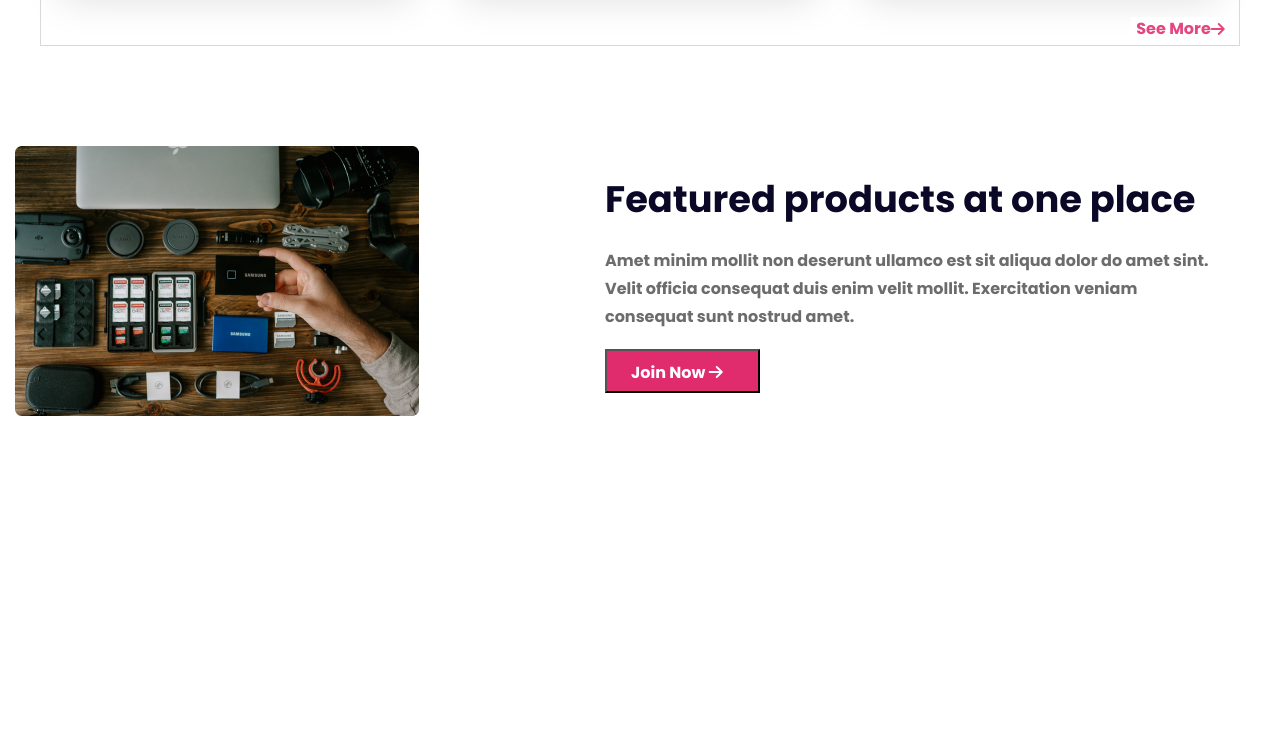
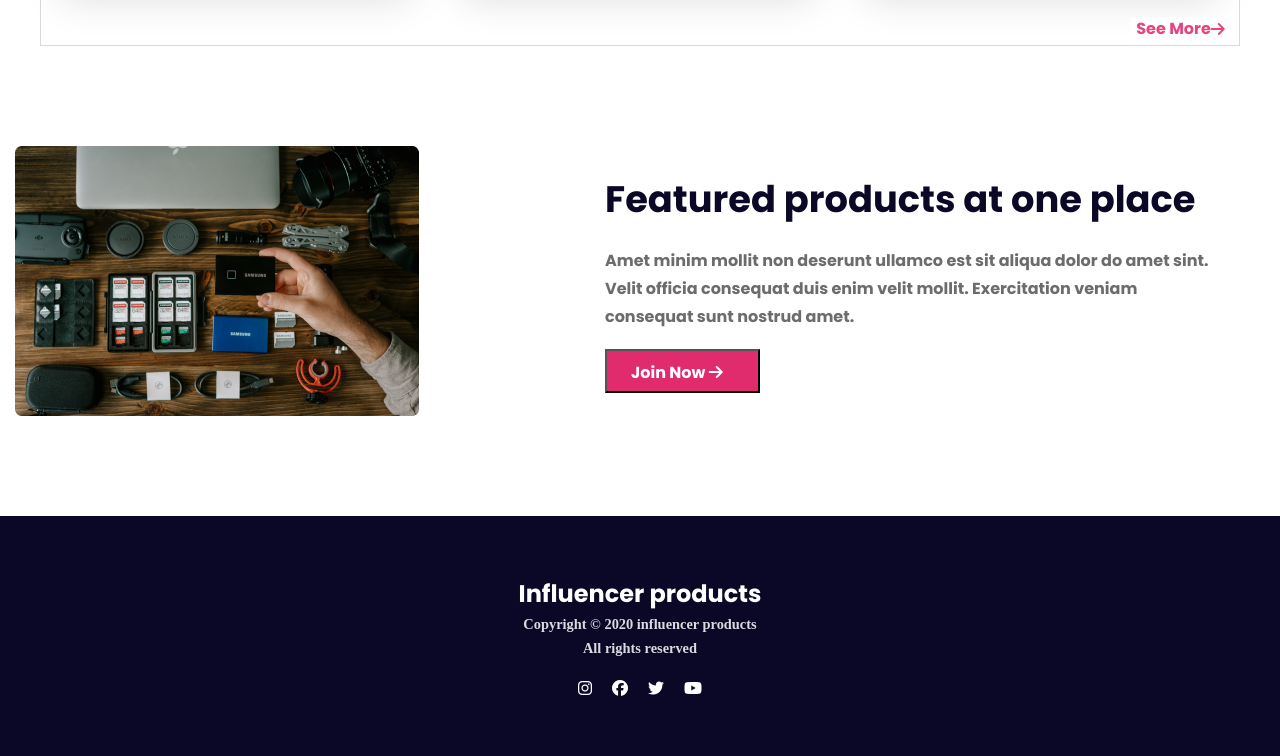
Before and after one commit to Ariful-Anik/Inluencer-responsive, a plain HTML site: page index.html in a window 1280 px wide. Shown: the part 2596-3352 px from the top of the page. Before the commit the page ends 3019 px from the top, so only its background shows below. Drawn offline with Linux system fonts and the light colour scheme.

Commit message:
footer added and complere

```diff
--- a/index.html
+++ b/index.html
@@ -206,6 +206,18 @@
         </div>
     </main>
 
-    <footer></footer>
+    <footer>
+      <div class="footer">
+        <h2>Influencer products </h2>
+        <p>Copyright © 2020  influencer products</p>
+        <p>All rights reserved</p>
+        <div class="footer-icon">
+          <i class="fa-brands fa-instagram"></i>
+          <i class="fa-brands fa-facebook"></i>
+          <i class="fa-brands fa-twitter"></i>
+          <i class="fa-brands fa-youtube"></i>
+        </div>
+      </div>
+    </footer>
   </body>
 </html>
--- a/styles/style.css
+++ b/styles/style.css
@@ -309,6 +309,48 @@ line-height: 24px;
 letter-spacing: 0px;
 text-align: left;
 }
+
+/* --------footer-------- */
+footer{
+  margin-top: 100px;
+}
+.footer{
+  max-width: 1440;
+  min-height: 240px;
+  display: flex;
+  flex-direction: column;
+  justify-content: center;
+
+  background-color: rgb(10, 8, 38);
+  margin: 0 auto;
+  color: white;
+}
+.footer h2{
+  color: rgb(255, 255, 255);
+font-family: Poppins;
+font-size: 1.5rem;
+font-weight: 700;
+line-height: 36px;
+letter-spacing: 0px;
+text-align: center;
+}
+
+.footer p{
+  color: rgb(217, 219, 225);
+  font-family: "Manrope";
+  font-size: 0.9rem;
+  font-weight: 700;
+  line-height: 24px;
+  letter-spacing: 0%;
+  text-align: center;
+}
+
+.footer-icon {
+  display: flex;
+  justify-content: center;
+  margin-top: 20px;
+  gap: 20px;
+}
 /* ----------responsive----------- */
 
 @media screen and (max-width: 576px) {
@@ -379,7 +421,7 @@ text-align: left;
 
   /* ---------featured--------- */
   .featured{
-    flex-direction: column-reverse;                    ;
+    flex-direction: column-reverse;
   }
   .featured-info{
     margin: 0 auto;
```
